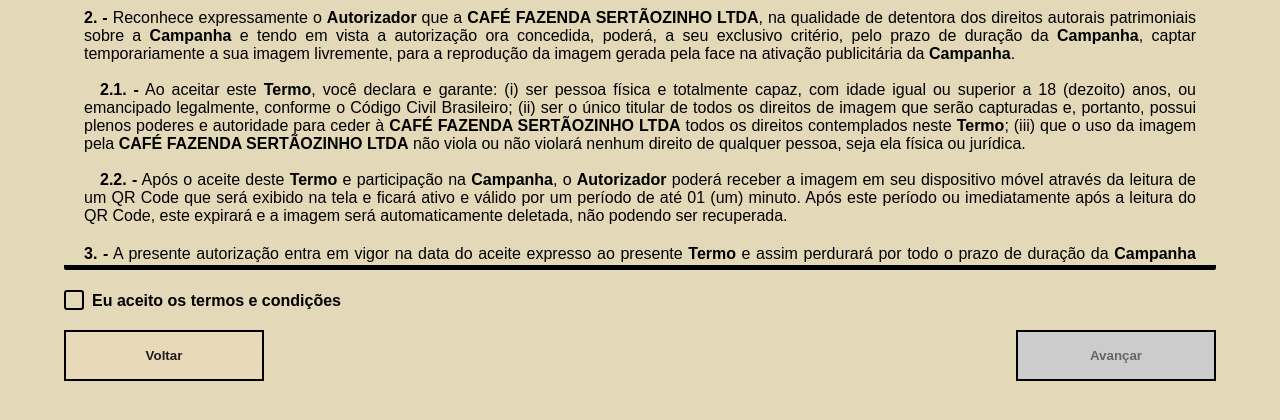
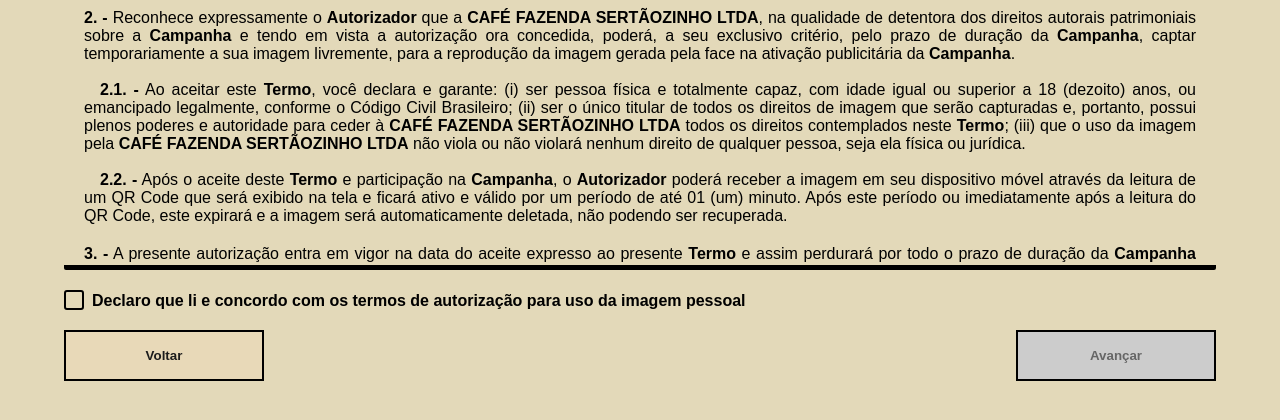
Before and after one commit to dreambricks/cafe_orfeu_server, a Flask app: page /terms in a window 1280 px wide. Shown: the part 398-818 px from the top of the page. Run offline with Flask 3, Linux system fonts and the light colour scheme; parts of the project's set-up code (start-up, migrations or seed data) failed here and were passed over; some libraries are stand-ins or nearby versions; some web fonts are replaced.

Commit message:
fix: message to agree with terms

```diff
--- a/templates/terms.html
+++ b/templates/terms.html
@@ -109,7 +109,7 @@
 
         <div class="checkbox">
             <input type="checkbox" id="terms-checkbox" onchange="toggleButton()">
-            <label for="terms-checkbox">Eu aceito os termos e condições</label>
+            <label for="terms-checkbox">Declaro que li e concordo com os termos de autorização para uso da imagem pessoal</label>
         </div>
 
         <div class="buttons">
```
